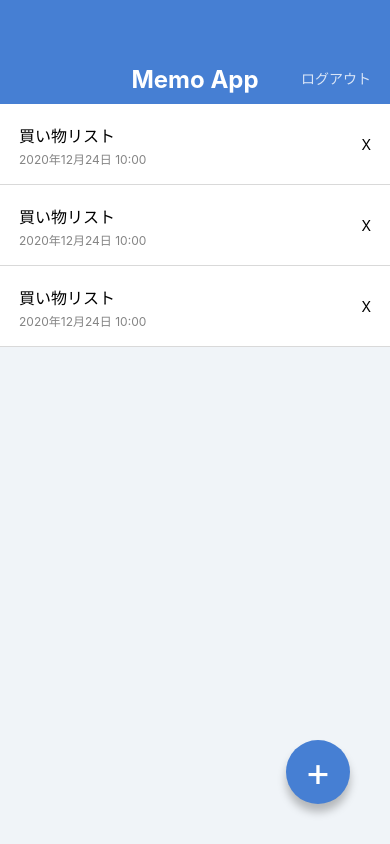
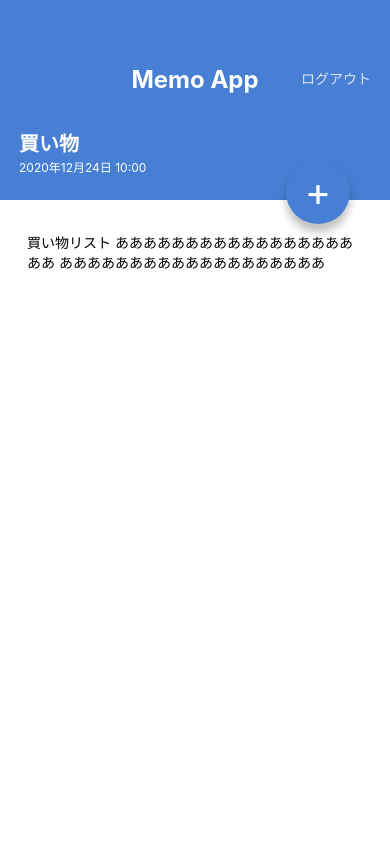
Before and after one commit to YutakaHub/MemoApp, a React Native app: screen / in a window 390 px wide. Built offline with nearby package versions, Linux system fonts and the light colour scheme.

Commit message:
Create branch Screen

```diff
--- a/App.jsx
+++ b/App.jsx
@@ -1,23 +1,11 @@
 import React from 'react';
-import { StyleSheet, View } from 'react-native';
 
-import AppBar from './src/components/AppBar';
-import MemoList from './src/components/MemoList';
-import CircleButton from './src/components/CircleButton';
+import MemoListScreen from './src/screens/MemoListScreen';
+import MemoDetailScreen from './src/screens/MemoDetailScreen';
 
 export default function App() {
   return (
-    <View style={styles.container}>
-      <AppBar />
-      <MemoList />
-      <CircleButton>+</CircleButton>
-    </View>
+//    <MemoListScreen />
+    <MemoDetailScreen />
   );
 }
-
-const styles = StyleSheet.create({
-  container: {
-    flex: 1,
-    backgroundColor: '#F0F4F8',
-  },
-});
--- a/src/components/CircleButton.jsx
+++ b/src/components/CircleButton.jsx
@@ -1,11 +1,11 @@
 import React from 'react';
 import { View, Text, StyleSheet } from 'react-native';
-import { string } from 'prop-types';
+import { string, shape } from 'prop-types';
 
 export default function CircleButton(props) {
-  const { children } = props;
+  const { children, style } = props;
   return (
-    <View style={styles.circleButtom}>
+    <View style={[styles.circleButtom, style]}>
       <Text style={styles.circleButtomLabel}>{children}</Text>
     </View>
   );
@@ -13,6 +13,11 @@
 
 CircleButton.propTypes = {
   children: string.isRequired,
+  style: shape(),
+};
+
+CircleButton.defaultProps = {
+  style: null,
 };
 
 const styles = StyleSheet.create({
--- /dev/null
+++ b/src/screens/MemoDetailScreen.jsx
@@ -0,0 +1,61 @@
+import React from 'react';
+import { View, ScrollView, Text, StyleSheet } from 'react-native';
+
+import AppBar from '../components/AppBar';
+import CircleButton from '../components/CircleButton';
+
+export default function MemoDetailScreen() {
+  return (
+    <View style={styles.container}>
+      <View>
+        <AppBar />
+        <View style={styles.memoHeader}>
+          <Text style={styles.memoTitle}>買い物</Text>
+          <Text style={styles.memoDate}>2020年12月24日 10:00</Text>
+        </View>
+      </View>
+      <ScrollView style={styles.memoBody}>
+        <Text style={styles.memoText}>
+          買い物リスト
+          あああああああああああああああああああ
+          あああああああああああああああああああ
+        </Text>
+      </ScrollView>
+      <CircleButton style={{ top: 160, buttom: 'auto' }}>+</CircleButton>
+    </View>
+  );
+}
+
+const styles = StyleSheet.create({
+  container: {
+    flex: 1,
+    backgroundColor: '#ffffff',
+  },
+  memoHeader: {
+    backgroundColor: '#467FD3',
+    height: 96,
+    justifyContent: 'center',
+    paddingVertical: 24,
+    paddingHorizontal: 19,
+  },
+  memoTitle: {
+    color: '#ffffff',
+    fontSize: 20,
+    lineHeight: 32,
+    fontWeight: 'bold',
+  },
+  memoDate: {
+    color: '#ffffff',
+    fontSize: 12,
+    lineHeight: 16,
+  },
+  memoBody: {
+    paddingVertical: 32,
+    paddingHorizontal: 27,
+  },
+  memotext: {
+    fontSize: 16,
+    lineHeight: 24,
+  },
+
+});
--- /dev/null
+++ b/src/screens/MemoListScreen.jsx
@@ -0,0 +1,23 @@
+import React from 'react';
+import { View, StyleSheet } from 'react-native';
+
+import AppBar from '../components/AppBar';
+import MemoList from '../components/MemoList';
+import CircleButton from '../components/CircleButton';
+
+export default function MemoListScreen() {
+  return (
+    <View style={styles.container}>
+      <AppBar />
+      <MemoList />
+      <CircleButton>+</CircleButton>
+    </View>
+  );
+}
+
+const styles = StyleSheet.create({
+  container: {
+    flex: 1,
+    backgroundColor: '#F0F4F8',
+  },
+});
```
